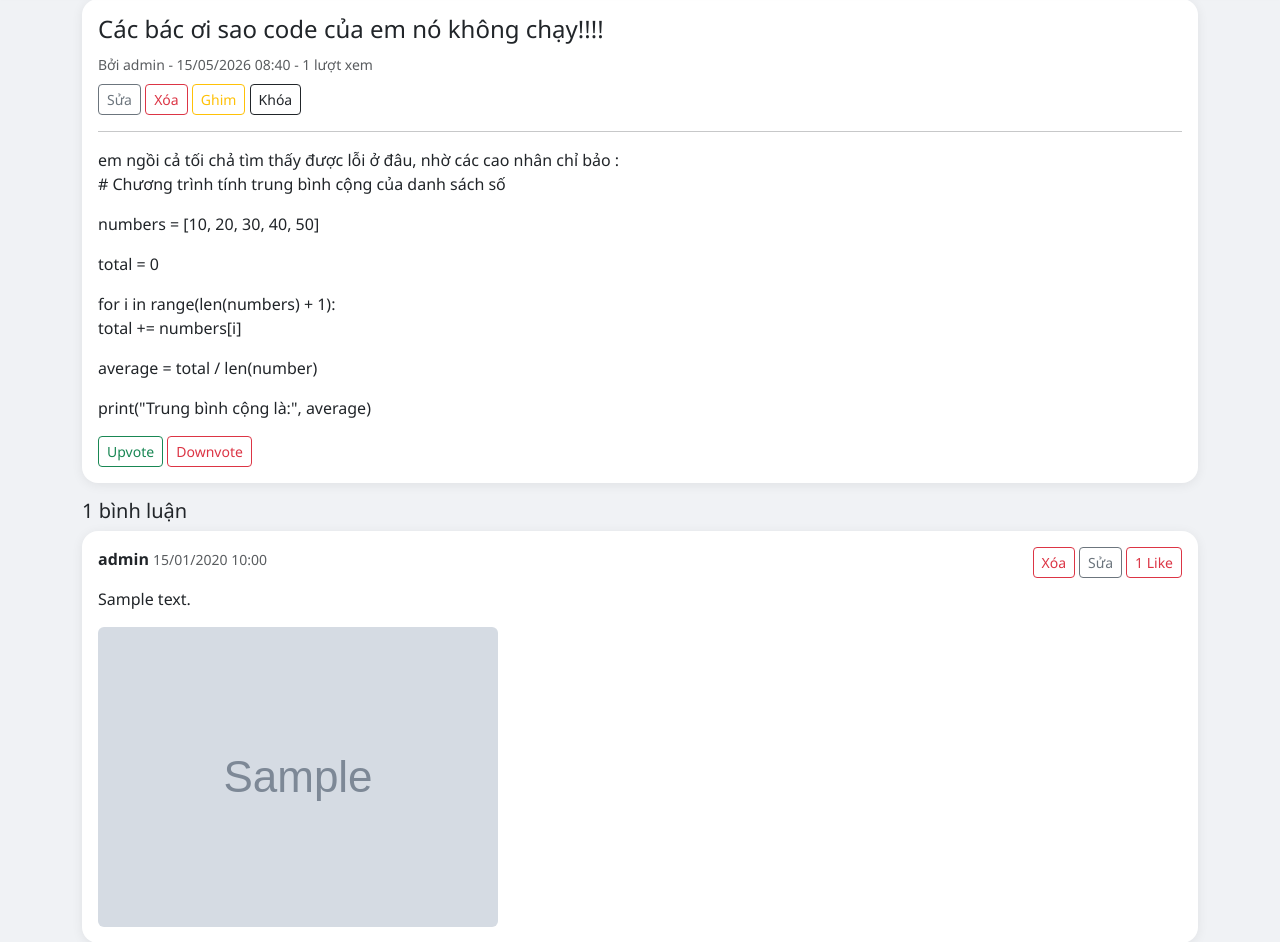
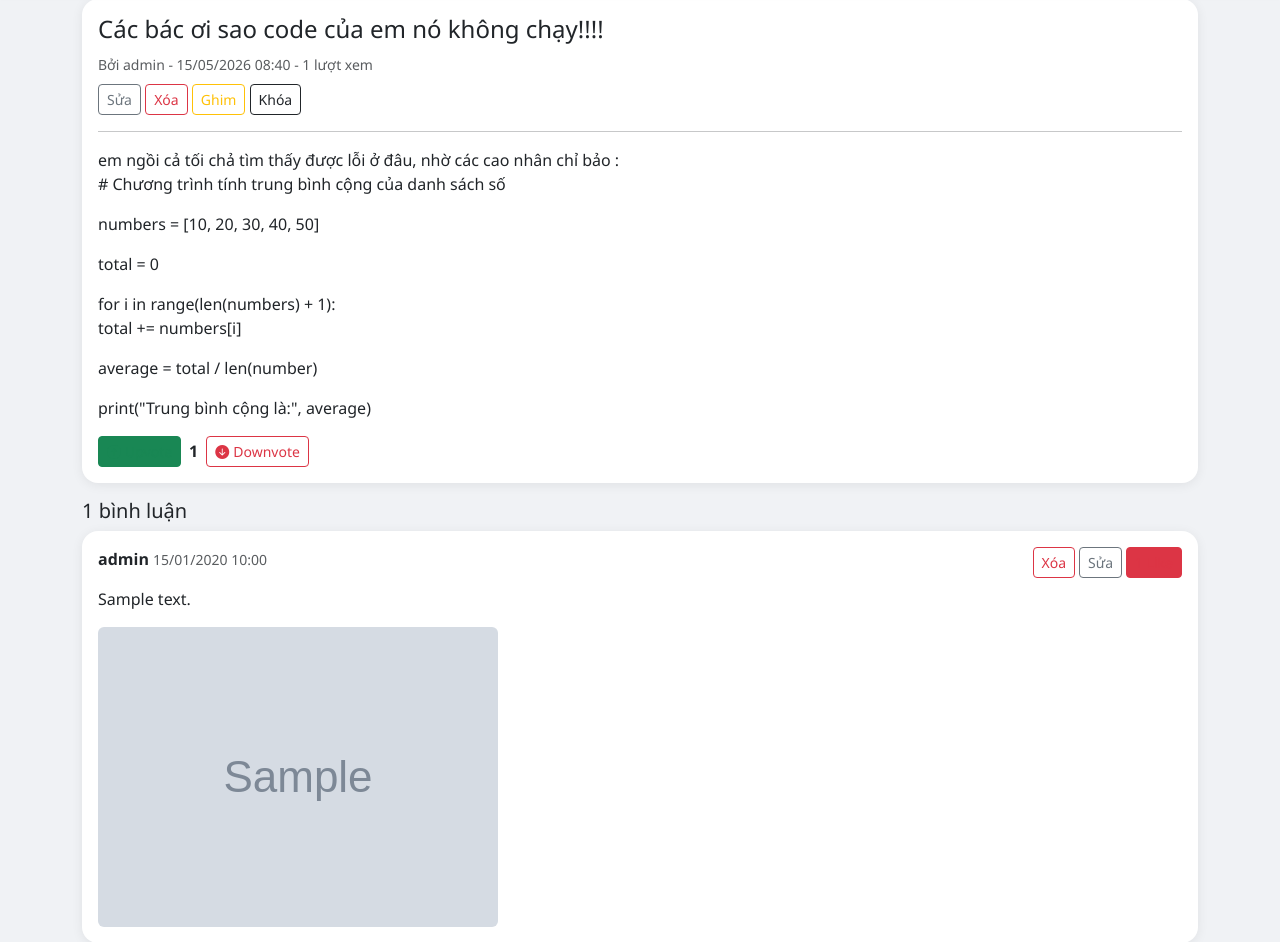
Before and after one commit to lt2224117-hub/forum-project-, a Django app: page /topic/1/ in a window 1280 px wide. Shown: the part 71-1013 px from the top of the page. Run offline with Django 5.2, Linux system fonts and the light colour scheme; a user stored in the database is signed in; data comes from the database, SQL or seed files in the repository; tables that the repository leaves empty hold one stand-in row (values such as "Sample post"); grey boxes marked "Sample" are stand-in pictures.

Commit message:
feat: vote like ajax animation

```diff
--- a/interaction/urls.py
+++ b/interaction/urls.py
@@ -5,5 +5,5 @@ app_name = 'interaction'
 
 urlpatterns = [
     path('like/<int:post_id>/', views.like_post, name='like_post'),
-    path('vote/<int:topic_id>/<str:value>/', views.vote_topic, name='vote_topic'),
+    path('vote/<int:topic_id>/<int:value>/', views.vote_topic, name='vote_topic'),
 ]
--- a/templates/forum/topic_detail.html
+++ b/templates/forum/topic_detail.html
@@ -33,9 +33,26 @@
       <img src="{{ topic.image.url }}" class="img-fluid rounded" style="max-height:400px;">
     </div>
     {% endif %}
+
     {% if user.is_authenticated %}
-    <a href="{% url 'interaction:vote_topic' topic.pk 1 %}" class="btn btn-sm btn-outline-success">Upvote</a>
-    <a href="{% url 'interaction:vote_topic' topic.pk -1 %}" class="btn btn-sm btn-outline-danger">Downvote</a>
+    <div class="d-flex align-items-center gap-2 mt-2">
+      <button onclick="vote({{ topic.pk }}, 1)"
+        class="btn btn-sm {% for v in topic.votes.all %}{% if v.user == user and v.value == 1 %}btn-success{% endif %}{% endfor %} btn-outline-success"
+        id="upvote-btn-{{ topic.pk }}">
+        <i class="bi bi-arrow-up-circle-fill me-1"></i>Upvote
+      </button>
+      <span class="fw-bold" id="vote-total-{{ topic.pk }}">
+        {% with total=0 %}
+        {% for v in topic.votes.all %}{% endfor %}
+        {{ topic.votes.all|length }}
+        {% endwith %}
+      </span>
+      <button onclick="vote({{ topic.pk }}, -1)"
+        class="btn btn-sm {% for v in topic.votes.all %}{% if v.user == user and v.value == -1 %}btn-danger{% endif %}{% endfor %} btn-outline-danger"
+        id="downvote-btn-{{ topic.pk }}">
+        <i class="bi bi-arrow-down-circle-fill me-1"></i>Downvote
+      </button>
+    </div>
     {% endif %}
   </div>
 </div>
@@ -48,7 +65,11 @@
     <strong>{{ post.author.username }}</strong>
     <small class="text-muted">{{ post.created_at|date:"d/m/Y H:i" }}</small>
     {% if user.is_authenticated %}
-    <a href="{% url 'interaction:like_post' post.pk %}" class="btn btn-sm btn-outline-danger float-end">{{ post.likes.count }} Like</a>
+    <button onclick="likePost({{ post.pk }}, this)"
+      class="btn btn-sm {% for l in post.likes.all %}{% if l.user == user %}btn-danger{% endif %}{% endfor %} btn-outline-danger float-end"
+      id="like-btn-{{ post.pk }}">
+      <span id="like-count-{{ post.pk }}">{{ post.likes.count }}</span> Like
+    </button>
     {% endif %}
     {% if user == post.author or user.is_staff %}
     <a href="{% url 'forum:post_edit' post.pk %}" class="btn btn-sm btn-outline-secondary float-end me-1">Sửa</a>
@@ -87,4 +108,59 @@
 </div>
 {% endif %}
 
+<style>
+@keyframes pulse {
+  0% { transform: scale(1); }
+  50% { transform: scale(1.25); }
+  100% { transform: scale(1); }
+}
+.pulse { animation: pulse 0.3s ease; }
+</style>
+
+<script>
+function vote(topicId, value) {
+  fetch(`/interaction/vote/${topicId}/${value}/`, {
+    headers: {'x-requested-with': 'XMLHttpRequest'},
+  })
+  .then(r => r.json())
+  .then(data => {
+    const upBtn = document.getElementById(`upvote-btn-${topicId}`);
+    const downBtn = document.getElementById(`downvote-btn-${topicId}`);
+    const total = document.getElementById(`vote-total-${topicId}`);
+
+    upBtn.className = 'btn btn-sm btn-outline-success';
+    downBtn.className = 'btn btn-sm btn-outline-danger';
+
+    if (data.user_vote === 1) {
+      upBtn.className = 'btn btn-sm btn-success';
+      upBtn.classList.add('pulse');
+      setTimeout(() => upBtn.classList.remove('pulse'), 300);
+    } else if (data.user_vote === -1) {
+      downBtn.className = 'btn btn-sm btn-danger';
+      downBtn.classList.add('pulse');
+      setTimeout(() => downBtn.classList.remove('pulse'), 300);
+    }
+    total.textContent = data.total;
+  });
+}
+
+function likePost(postId, btn) {
+  fetch(`/interaction/like/${postId}/`, {
+    headers: {'x-requested-with': 'XMLHttpRequest'},
+  })
+  .then(r => r.json())
+  .then(data => {
+    const countEl = document.getElementById(`like-count-${postId}`);
+    countEl.textContent = data.count;
+    if (data.liked) {
+      btn.className = 'btn btn-sm btn-danger float-end';
+      btn.classList.add('pulse');
+      setTimeout(() => btn.classList.remove('pulse'), 300);
+    } else {
+      btn.className = 'btn btn-sm btn-outline-danger float-end';
+    }
+  });
+}
+</script>
+
 {% endblock %}
```
Also changed, not shown: interaction/views.py (+14 -0 lines).
